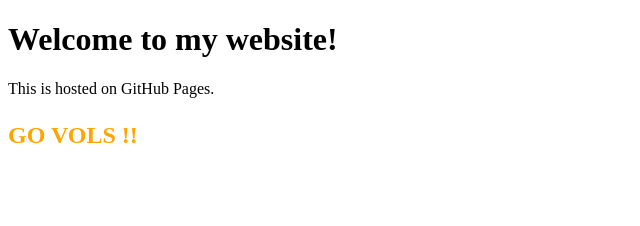
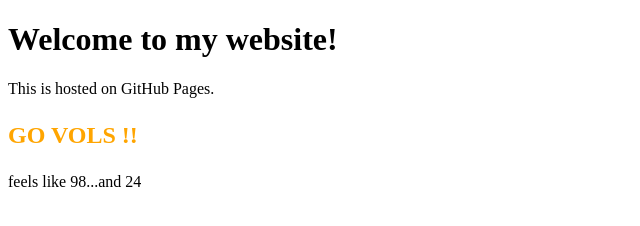
Before and after one commit to jvlmtc/testSite, a plain HTML site: page index.html in a window 1280 px wide. Shown: the whole page, without its empty margins (0-640 px from the left). Drawn offline with Linux system fonts and the light colour scheme.

Commit message:
Update index.html with additional content

```diff
--- a/index.html
+++ b/index.html
@@ -9,5 +9,6 @@
     <h1>Welcome to my website!</h1>
     <p>This is hosted on GitHub Pages.</p>
     <p style="color: orange; font-size: 24px; font-weight: bold;">GO VOLS !!</p>
+    <p> feels like 98...and 24</p>
 </body>
 </html>
```
